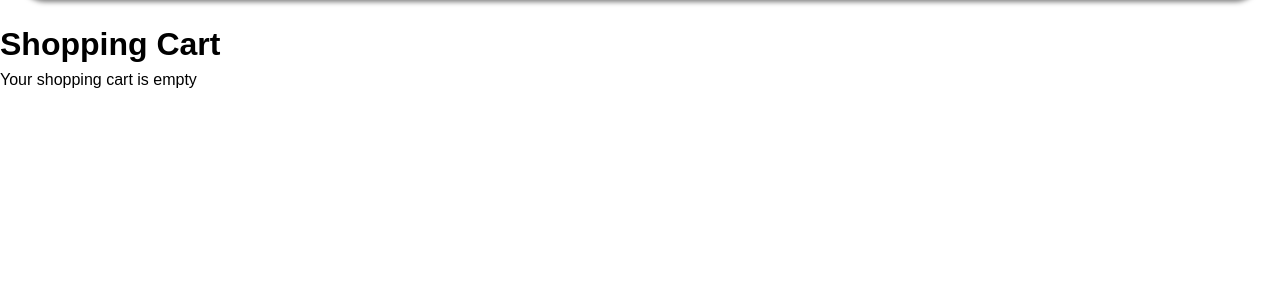
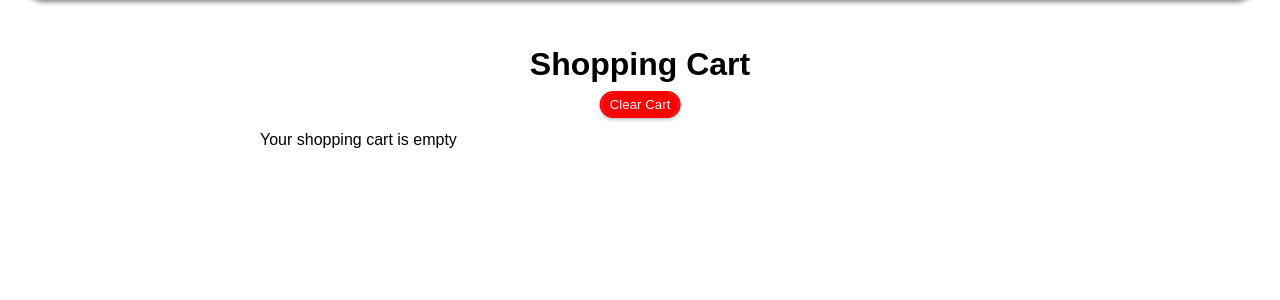
Before and after one commit to cskevhho/york-lions, a Flask app: page /cart in a window 1280 px wide. Shown: the part 88-388 px from the top of the page. Run offline with Flask 3, Linux system fonts and the light colour scheme.

Commit message:
Beautified the cart

```diff
--- a/yorklions/static/main.css
+++ b/yorklions/static/main.css
@@ -44,6 +44,11 @@ nav {
   flex-direction: column;
   justify-content: flex-start;
   min-height: 100vh;
+}
+
+.centred_content_wrapper {
+  margin: auto;
+  max-width: 760px;
 }
 
 ul {
@@ -263,3 +268,11 @@ p.new_label {
     object-fit: cover;
   }
 }
+
+.floating_box {
+  border-radius: 25px;
+  box-shadow: 0px 2px 5px rgba(0, 0, 0, 0.5);
+  padding: 15px;
+  margin-bottom: 10px;
+  max-width: 100%;
+}
--- /dev/null
+++ b/yorklions/static/stylesheets/cart.css
@@ -0,0 +1,62 @@
+h1 {
+    text-align: center;
+    margin: 20px 0px 0px 0px;
+}
+
+.money {
+    text-align: right;
+}
+
+.invoice {
+    margin: 20px auto 10px auto;
+    border: none;
+    font-size: large;
+    > th, td {
+        border: none;
+        padding: 0px 10px;
+        text-align: right;
+    }
+}
+
+#cart {
+    > table, th, td {
+        border: none;
+        padding: 10px;
+        text-align: center;
+    }
+
+    > table {
+        width: 100%;
+        border-spacing: 0px 10px;
+        padding: 0px;
+    }
+}
+
+.floating_box {
+    margin-bottom: 10px;
+}
+
+.button.remove {
+    width: 100%;
+}
+
+.centred_form {
+    width: 275px;
+    position: relative;
+    height: 40px;
+    /* background-color: green; */
+    margin: auto;
+}
+
+.button.centred {
+    margin-top: 5px;
+    position: absolute;
+    left: 50%;
+    -ms-transform: translateX(-50%);
+    transform: translateX(-50%);
+    width: 100%;
+}
+
+.button.centred.clear_cart {
+    width: fit-content;
+}
--- a/yorklions/templates/cart.html
+++ b/yorklions/templates/cart.html
@@ -1,57 +1,80 @@
 {% extends "layout.html" %}
+
+{% block stylesheet %}
+    <link rel="stylesheet" href="{{ url_for('static', filename='stylesheets/cart.css') }}">
+{% endblock stylesheet %}
+
 {% block content %}
+<div class="centred_content_wrapper">
 <h1>Shopping Cart</h1>
+<!-- A redirect to the compare vehicles page that passes in a vehicle -->
+<form action="/clear_cart" method="post" class="centred_form">
+    <input type="submit" value="Clear Cart" class="button centred clear_cart" />
+</form>
 {% if total > 0 %}
+    <div id="cart">
         <table>
             <thead>
-            <tr>
+                <tr class="floating_box">
                     <th>Item Name</th>
                     <th>Price</th>
                     <th>Discount</th>
-                <th>Subtotal</th>
+                    <th>Item Total</th>
                     <th>Action</th>
                     <!-- <th>Total</th> -->
                 </tr>
             </thead>
             <tbody>
                 {% for item in cart_items %}
-            <tr>
-                <td>{{ item['name'] }}</td>
+                <tr class="floating_box">
+                    <td><a href="/vehicle/{{ item['id'] }}">{{ item['name'] }}</a></td>
                     <td>${{ "{:,.2f}".format(item['price']|float) }}</td>
                     <td>-${{ "{:,.2f}".format(item['discount']|float) }}</td>
                     <td>${{ "{:,.2f}".format(item['total_price']|float) }}</td>
                     <td>
                         <form action="/remove" method="POST">
                             <input type="hidden" name="item_id" value="{{ item['id'] }}">
-                        <button type="submit">Remove from Cart</button>
+                            <button type="submit" class="button remove">Remove</button>
                         </form>
                     </td>
                 </tr>
                 {% endfor %}
             </tbody>
         </table>
+    </div>
 
-    <h2>Total: ${{ "{:,.2f}".format(total|float) }}</h2>
+    <table class="invoice">
+        <tr>
+            <td>Subtotal:</td>
+            <td class="money">${{ "{:,.2f}".format(total|float) }}</td>
+        </tr>
+        <tr>
+            <td>Tax:</td>
+            <td class="money">${{ "{:,.2f}".format((total|float) * 0.13) }}</td>
+        </tr>
+        <tr>
+            <td><b>Total:</b></td>
+            <td class="money"><b>${{ "{:,.2f}".format((total|float) * 1.13) }}</b></td>
+        </tr>
+    </table>
 
     {% if current_user.is_authenticated %}
-        <form action="/checkout" method="POST">
-            <button type="submit">Checkout</button>
-        </form>
-        <form action="/clear_cart" method="POST">
-            <button type="submit">Clear Cart</button>
+    <form action="/checkout" method="POST" class="centred_form">
+        <button type="submit" class="button centred">Checkout</button>
     </form>
     {% else %}
-        <form action="/checkout" method="POST">
-            <button type="submit">Checkout as Guest</button>
+    <form action="/checkout" method="POST" class="centred_form">
+        <button type="submit" class="button centred">Checkout as Guest</button>
     </form>
-        <form action="/login" method="POST">
-            <button type="submit">Login</button>
+    <form action="/login" method="POST" class="centred_form">
+        <button type="submit" class="button centred">Login</button>
     </form>
-        <form action="/register" method="POST">
-            <button type="submit">Register</button>
+    <form action="/register" method="POST" class="centred_form">
+        <button type="submit" class="button centred">Register</button>
     </form>
     {% endif %}
 {% else %}
     <p>Your shopping cart is empty</p>
 {% endif %}
+</div>
 {% endblock content %}
--- a/yorklions/templates/vehicle-details.html
+++ b/yorklions/templates/vehicle-details.html
@@ -13,7 +13,7 @@
     <form action="{{ url_for('main.main_index', vehicle_id=vehicle.id) }}" method="post" class="compare_vehicle_form">
         <input type="submit" value="Compare Vehicle" class="button compare_vehicle"/>
     </form>
-    <div class="vehicle_details_wrapper">
+    <div class="centred_content_wrapper">
         <div class="horizontal">
             <div class="image_container">
                 <img src="{{ vehicle.image_file }}"/>
```
Also changed, not shown: yorklions/static/stylesheets/vehicle-details.css (+1 -15 lines). Lines whose indentation alone changed are shown as unchanged.
